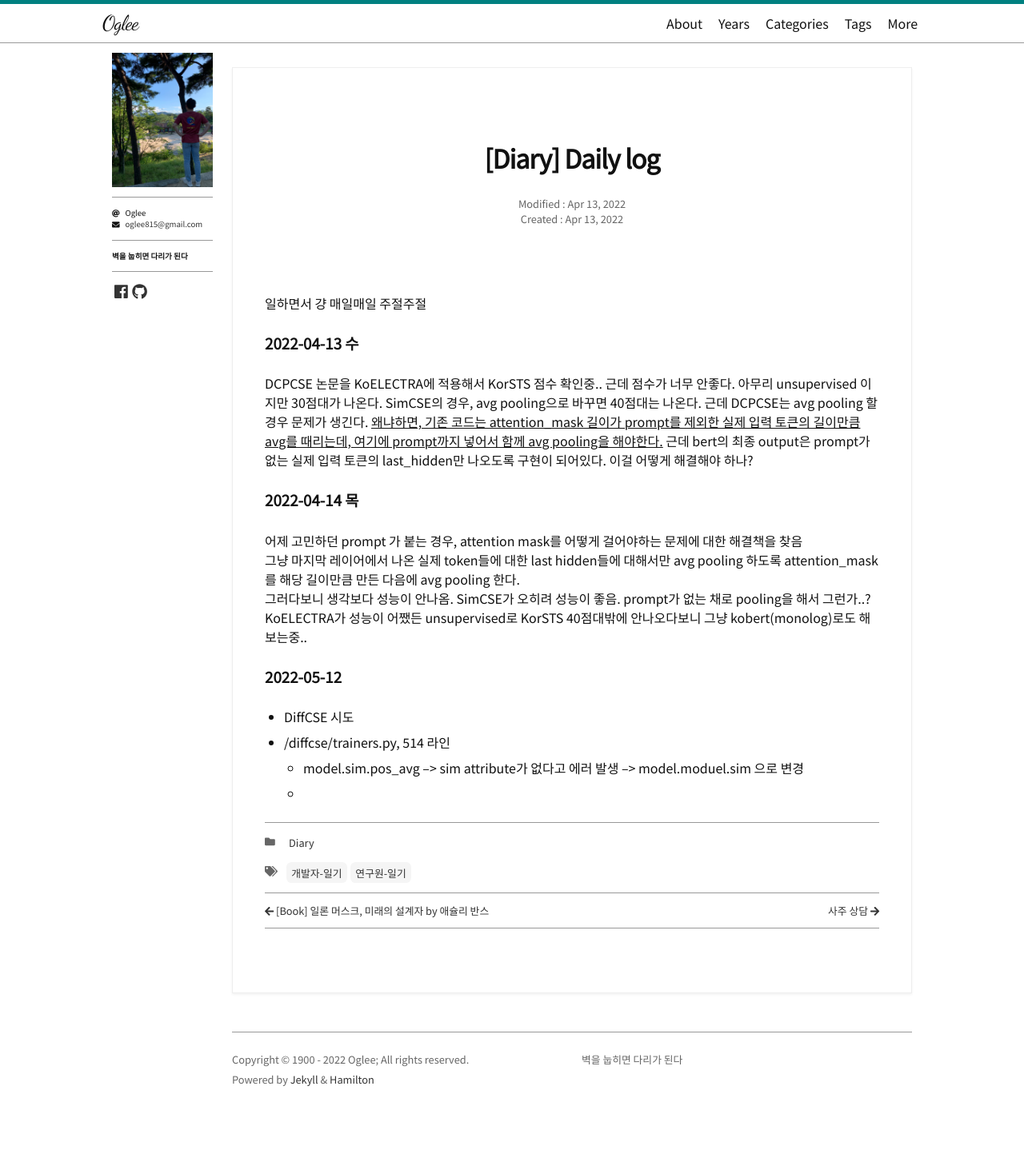
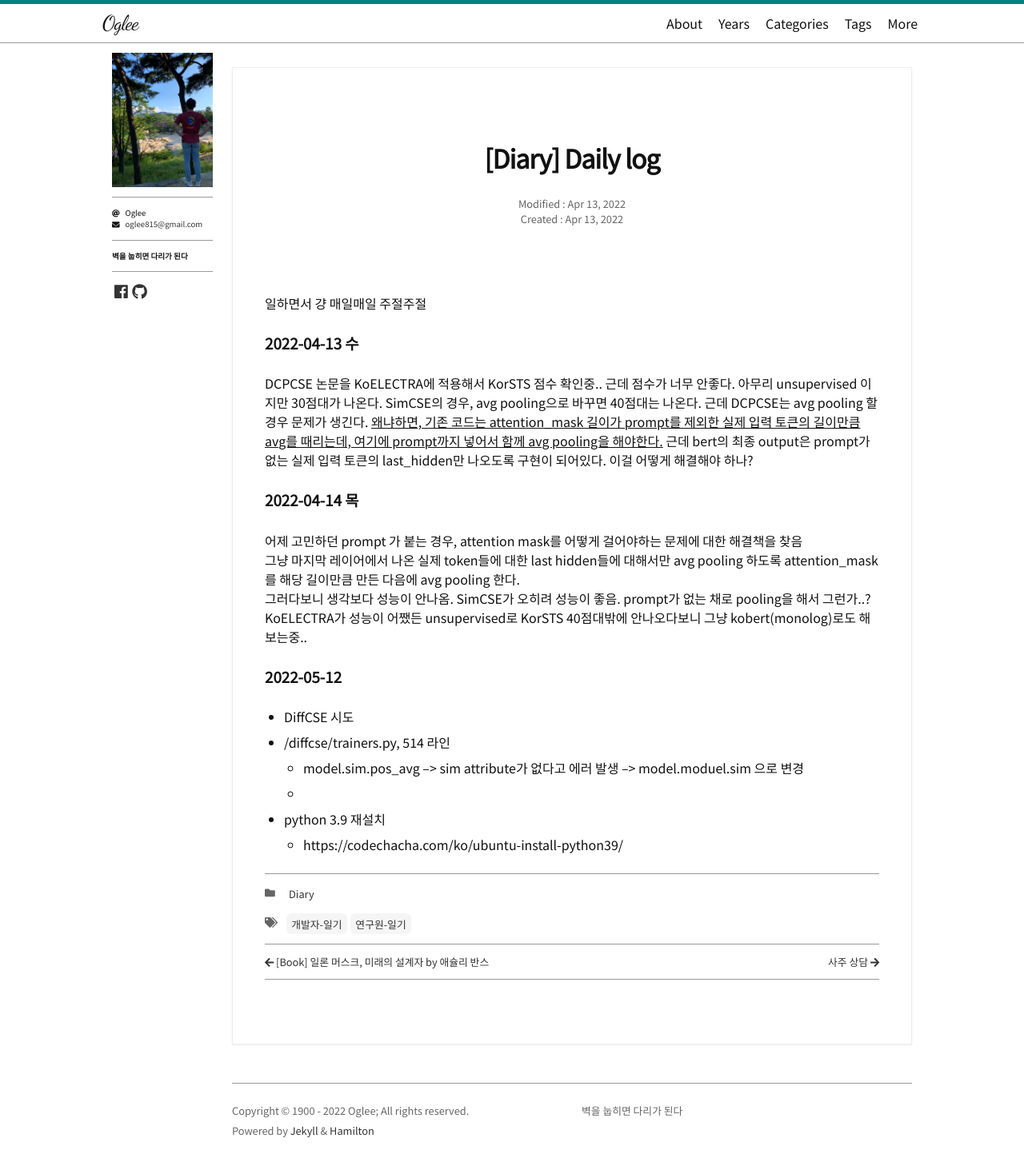
Before and after one commit to oglee815/oglee815_old.github.io, a Jekyll site: the page built from _posts/1900-01-01-diary-develop.md, in a window 1280 px wide. Shown: the whole page at 80% size. Built offline with Jekyll 4.4.1, drawn with Linux system fonts in a browser that asks for light colours; nearby versions of some CDN libraries; some web fonts are replaced; comment, search, counter and statistics services are not loaded.

Commit message:
Update 1900-01-01-diary-develop.md

```diff
--- a/_posts/1900-01-01-diary-develop.md
+++ b/_posts/1900-01-01-diary-develop.md
@@ -39,3 +39,5 @@ KoELECTRA가 성능이 어쨌든 unsupervised로 KorSTS 40점대밖에 안나오
 - /diffcse/trainers.py, 514 라인
   -  model.sim.pos_avg --> sim attribute가 없다고 에러 발생 --> model.moduel.sim 으로 변경
   -
+- python 3.9 재설치
+  - https://codechacha.com/ko/ubuntu-install-python39/
```
